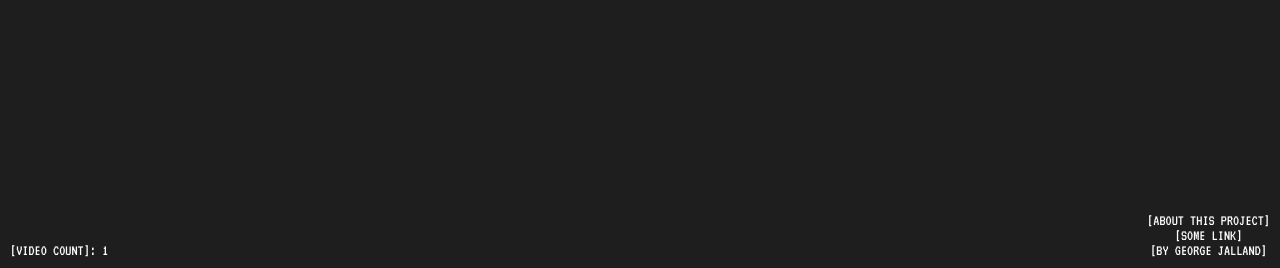
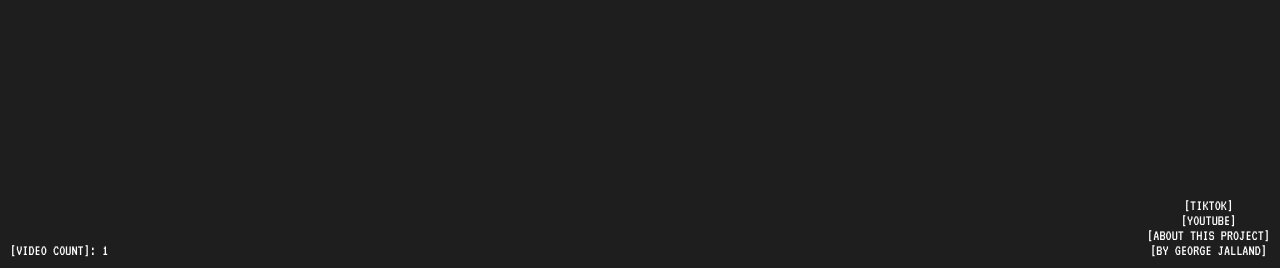
Before and after one commit to GeorgeJalland/clip-of-the-day, a Flask app: template templates/index.html in a window 1280 px wide. Shown: the part 532-800 px from the top of the page. Run offline with Flask 3, Linux system fonts and the light colour scheme; the template is opened without the code that fills it: most values are stand-ins (such as "Sample title", 1, 10 or a date in 2020).

Commit message:
meta description added; social links added; resized favicon added

```diff
--- a/templates/index.html
+++ b/templates/index.html
@@ -2,9 +2,10 @@
 <html>
     <head>
         <meta name="viewport" content="width=device-width, initial-scale=1.0, maximum-scale=1.0, user-scalable=no">
+        <meta name="description" content="Effortlessly view and organize Rocket League clips on Clip of the Day for ultimate convenience. Automatically sync highlights from your capture folder so you can view your gameplay highlights from anywhere!">
         <title>Clip of the Day</title>
         <h1><< {{game}} CLIP OF THE DAY >></h1>
-        <link rel="icon" href="/static/favicon.ico" type="image/x-icon">
+        <link rel="icon" href={{url_for('static', filename='favicon.ico')}} type="image/x-icon">
         <link rel="stylesheet" type="text/css" href={{url_for('static', filename='styles.css')}}>
     </head>
     <body>
@@ -49,9 +50,9 @@
         </div>
         <footer>
             <div id="videoCount">[VIDEO COUNT]: {{video_count}}</div>
-            <div id="about">
-                [ABOUT THIS PROJECT] <br> [SOME LINK] <br> [BY <a href={{url_for('change_game')}}>GEORGE</a> JALLAND]
-            </div>
+            <nav id="about">
+                 <a href="https://www.tiktok.com/@clipofthedayrl">[TIKTOK]</a> <br> <a href="https://www.youtube.com/@clipofthedayRL">[YOUTUBE]</a> <br> [ABOUT THIS PROJECT] <br> [BY <a href={{url_for('change_game')}}>GEORGE</a> JALLAND]
+            </nav>
         </footer>
     </body>
 </html>
```
Also changed, not shown: static/favicon.ico, 1 other file.
